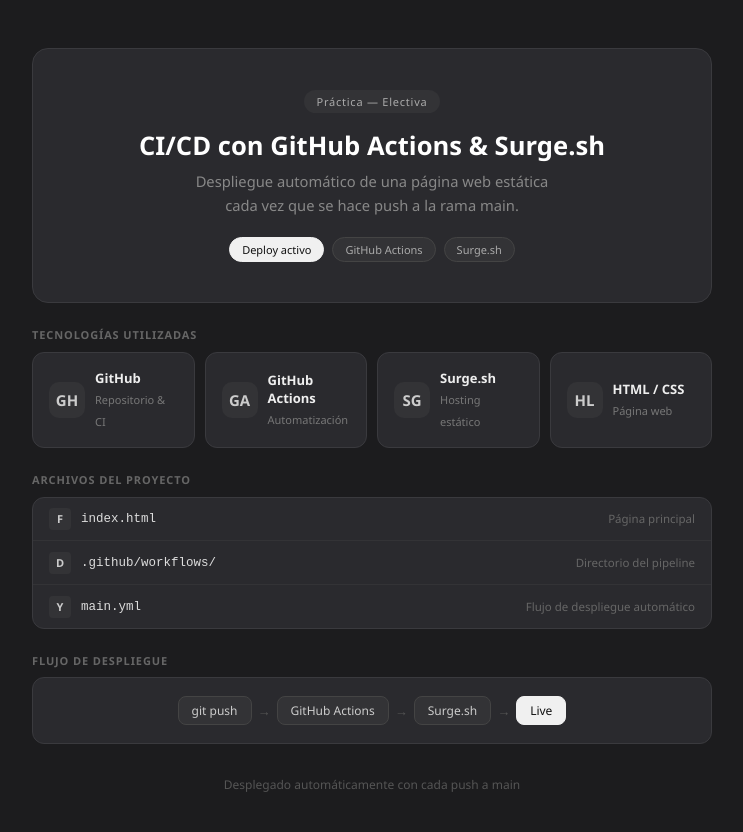
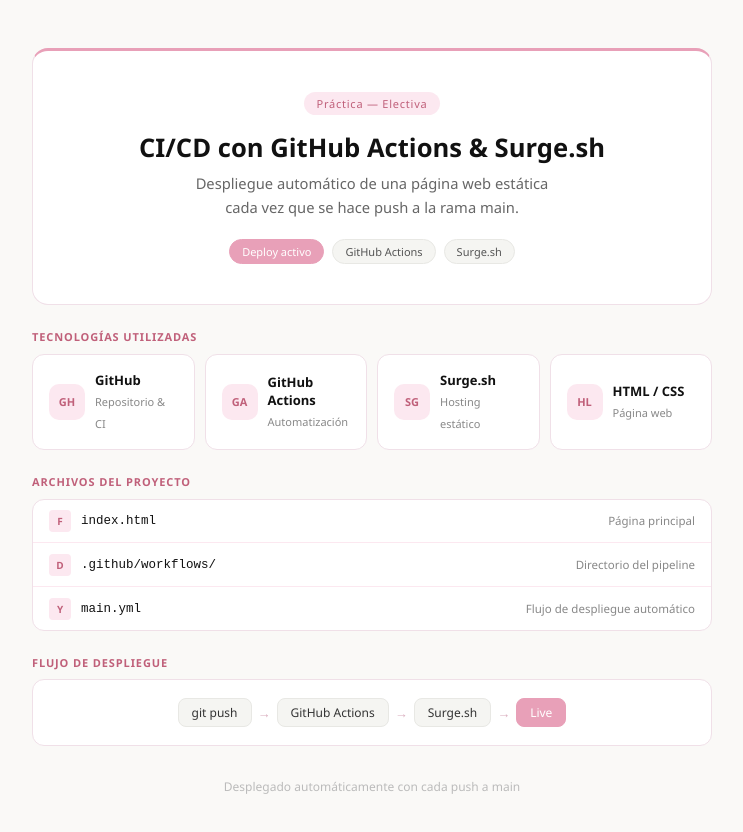
Before and after one commit to Naomy-CP/1er-parcial-CI-CD, a plain HTML site: page index.html in a window 1280 px wide. Shown: the whole page, without its empty margins (268-1011 px from the left). Drawn offline with Linux system fonts and the light colour scheme.

Commit message:
actualizaciones

```diff
--- a/index.html
+++ b/index.html
@@ -9,8 +9,8 @@
 
     body {
       font-family: 'Segoe UI', system-ui, sans-serif;
-      background: #1c1c1e;
-      color: #f0f0f0;
+      background: #faf9f7;
+      color: #1a1a1a;
       min-height: 100vh;
       display: flex;
       flex-direction: column;
@@ -21,17 +21,18 @@
     .container { max-width: 680px; width: 100%; }
 
     .hero {
-      background: #2a2a2e;
-      border: 1px solid #3a3a3e;
+      background: #ffffff;
+      border: 1px solid #f0e0e8;
       border-radius: 16px;
       padding: 2.5rem 2rem;
       text-align: center;
       margin-bottom: 1.25rem;
+      border-top: 3px solid #e8a0b8;
     }
     .badge {
       display: inline-block;
-      background: #333336;
-      color: #aaa;
+      background: #fce8f0;
+      color: #c0607a;
       font-size: 11px;
       letter-spacing: 0.07em;
       padding: 4px 12px;
@@ -41,13 +42,13 @@
     .hero h1 {
       font-size: 1.6rem;
       font-weight: 600;
-      color: #ffffff;
+      color: #111;
       margin-bottom: 0.5rem;
       line-height: 1.3;
     }
     .hero p {
       font-size: 0.92rem;
-      color: #888;
+      color: #666;
       line-height: 1.6;
     }
     .pills {
@@ -62,21 +63,21 @@
       font-weight: 500;
       padding: 4px 12px;
       border-radius: 20px;
-      background: #333336;
-      color: #aaa;
-      border: 1px solid #444;
+      background: #f5f5f2;
+      color: #555;
+      border: 1px solid #e8e8e4;
     }
     .pill.accent {
-      background: #f0f0f0;
-      color: #111;
-      border-color: #f0f0f0;
+      background: #e8a0b8;
+      color: #fff;
+      border-color: #e8a0b8;
     }
 
     .section-label {
       font-size: 11px;
       font-weight: 600;
       letter-spacing: 0.08em;
-      color: #666;
+      color: #c0607a;
       text-transform: uppercase;
       margin-bottom: 0.6rem;
       margin-top: 1.5rem;
@@ -88,8 +89,8 @@
       gap: 10px;
     }
     .card {
-      background: #2a2a2e;
-      border: 1px solid #3a3a3e;
+      background: #fff;
+      border: 1px solid #f0e0e8;
       border-radius: 12px;
       padding: 1rem;
       display: flex;
@@ -99,19 +100,19 @@
     .icon {
       width: 36px; height: 36px;
       border-radius: 10px;
-      background: #333336;
+      background: #fce8f0;
       display: flex; align-items: center; justify-content: center;
-      font-size: 15px;
+      font-size: 11px;
+      font-weight: 700;
       flex-shrink: 0;
-      color: #ccc;
-      font-weight: 600;
+      color: #c0607a;
     }
-    .card-text p { font-size: 13px; font-weight: 600; color: #eee; }
-    .card-text span { font-size: 11px; color: #777; }
+    .card-text p { font-size: 13px; font-weight: 600; color: #111; }
+    .card-text span { font-size: 11px; color: #888; }
 
     .files-box {
-      background: #2a2a2e;
-      border: 1px solid #3a3a3e;
+      background: #fff;
+      border: 1px solid #f0e0e8;
       border-radius: 12px;
       overflow: hidden;
     }
@@ -120,13 +121,20 @@
       align-items: center;
       gap: 10px;
       padding: 0.65rem 1rem;
-      border-bottom: 1px solid #333336;
+      border-bottom: 1px solid #fce8f0;
       font-size: 13px;
     }
     .file-row:last-child { border-bottom: none; }
-    .file-row .name { font-weight: 500; flex: 1; color: #ddd; font-family: monospace; font-size: 12.5px; }
-    .file-row .desc { font-size: 11.5px; color: #666; }
-    .file-icon { width: 18px; height: 18px; opacity: 0.5; }
+    .file-row .name { font-weight: 500; flex: 1; color: #111; font-family: monospace; font-size: 12.5px; }
+    .file-row .desc { font-size: 11.5px; color: #888; }
+    .file-row .fi {
+      width: 22px; height: 22px;
+      background: #fce8f0;
+      color: #c0607a;
+      font-size: 10px; font-weight: 700;
+      border-radius: 4px;
+      display: flex; align-items: center; justify-content: center;
+    }
 
     .flow {
       display: flex;
@@ -134,31 +142,31 @@
       justify-content: center;
       gap: 6px;
       flex-wrap: wrap;
-      background: #2a2a2e;
-      border: 1px solid #3a3a3e;
+      background: #fff;
+      border: 1px solid #f0e0e8;
       border-radius: 12px;
       padding: 1.1rem 1rem;
     }
     .step {
       font-size: 12px;
       font-weight: 500;
-      color: #ccc;
-      background: #333336;
-      border: 1px solid #444;
+      color: #333;
+      background: #f5f5f2;
+      border: 1px solid #e8e8e4;
       border-radius: 8px;
       padding: 5px 13px;
     }
     .step.live {
-      background: #f0f0f0;
-      color: #111;
-      border-color: #f0f0f0;
+      background: #e8a0b8;
+      color: #fff;
+      border-color: #e8a0b8;
     }
-    .arr { color: #555; font-size: 13px; }
+    .arr { color: #dbb0c0; font-size: 13px; }
 
     .footer {
       text-align: center;
       font-size: 12px;
-      color: #555;
+      color: #bbb;
       margin-top: 2rem;
     }
   </style>
@@ -200,17 +208,17 @@
     <div class="section-label">Archivos del proyecto</div>
     <div class="files-box">
       <div class="file-row">
-        <span class="icon" style="width:22px;height:22px;font-size:11px;border-radius:4px;">F</span>
+        <div class="fi">F</div>
         <span class="name">index.html</span>
         <span class="desc">Página principal</span>
       </div>
       <div class="file-row">
-        <span class="icon" style="width:22px;height:22px;font-size:11px;border-radius:4px;">D</span>
+        <div class="fi">D</div>
         <span class="name">.github/workflows/</span>
         <span class="desc">Directorio del pipeline</span>
       </div>
       <div class="file-row">
-        <span class="icon" style="width:22px;height:22px;font-size:11px;border-radius:4px;">Y</span>
+        <div class="fi">Y</div>
         <span class="name">main.yml</span>
         <span class="desc">Flujo de despliegue automático</span>
       </div>
```
